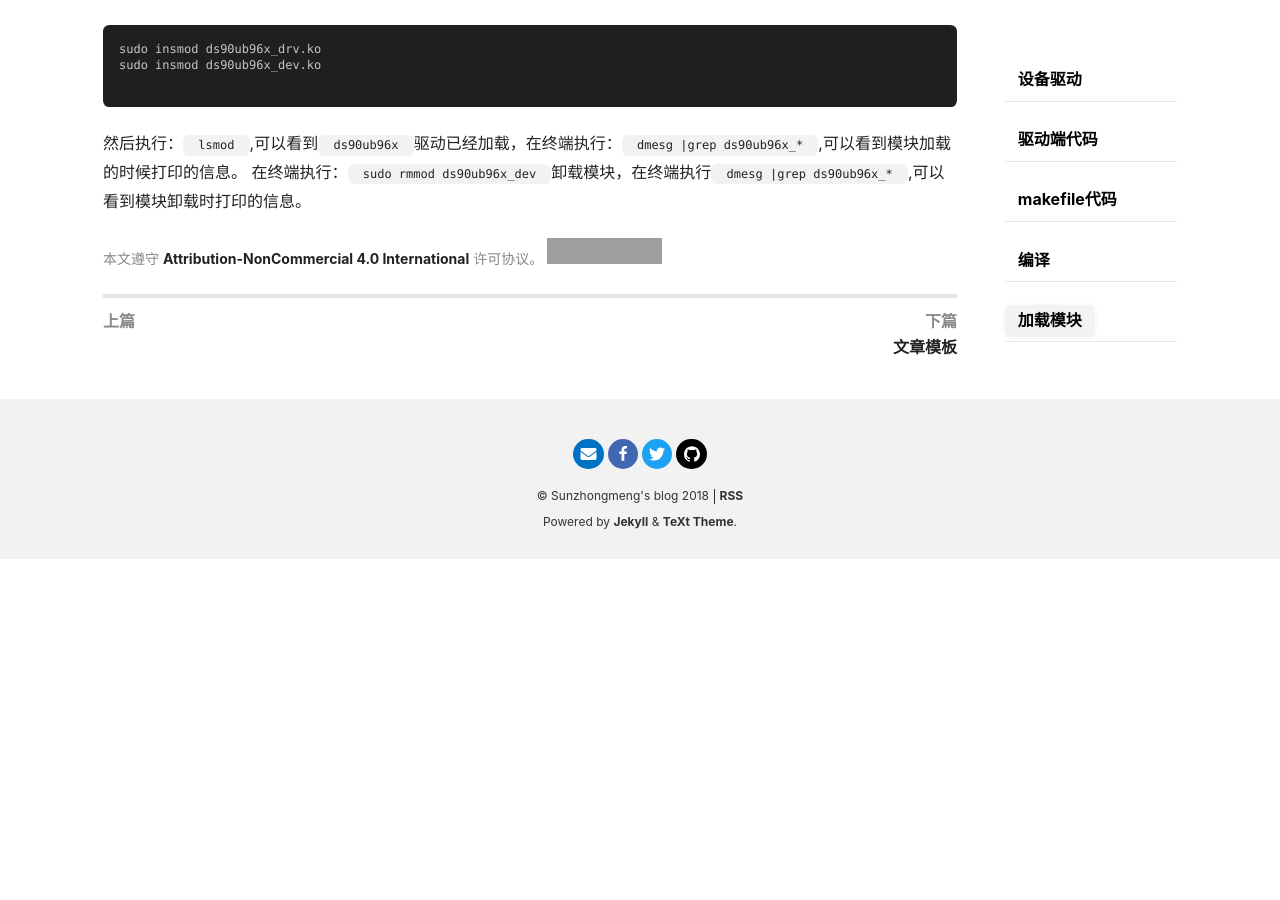
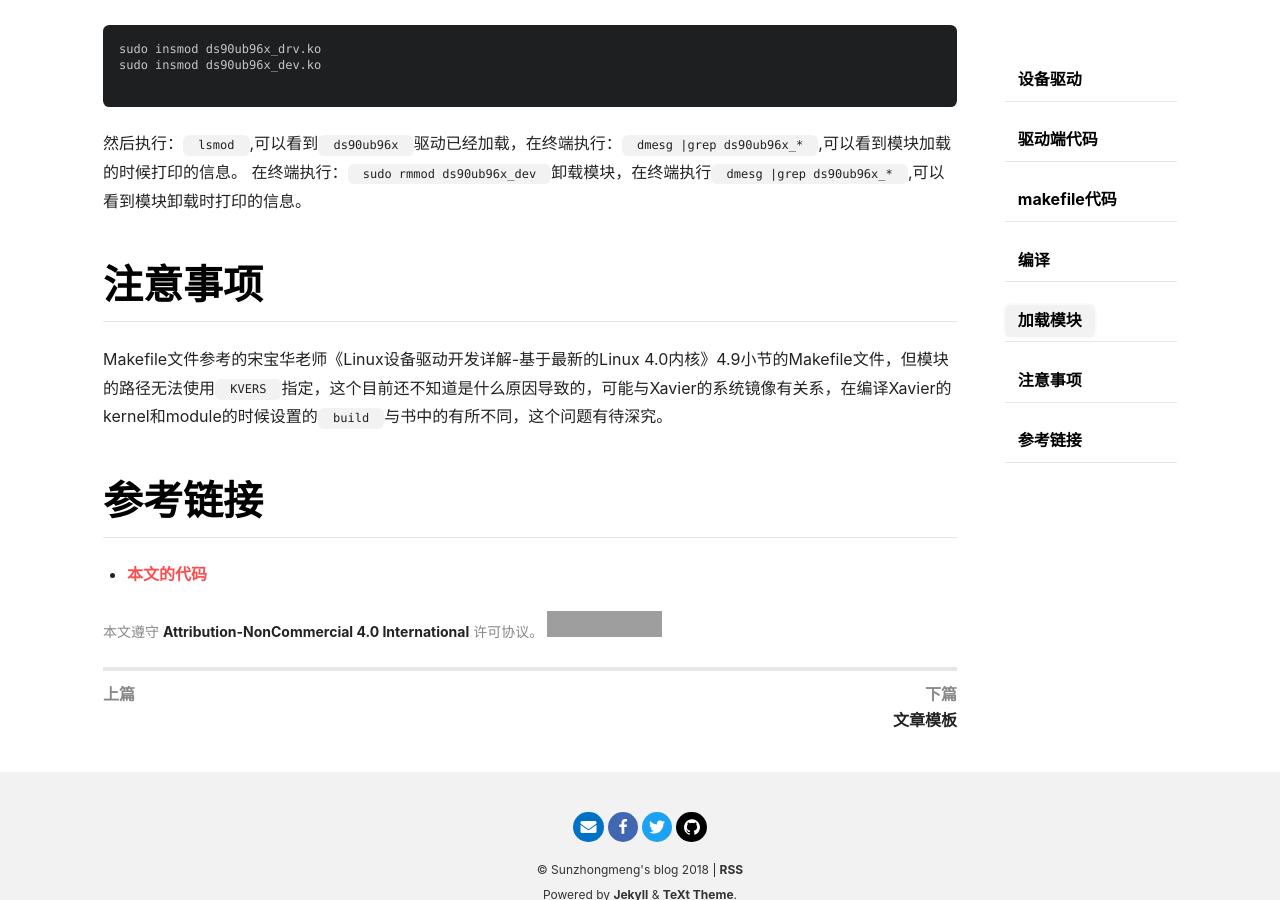
Before and after one commit to releung/sunzhongmeng.github.io, a Jekyll site: the page built from _posts/2019-05-06-first-i2c-driver-on-xavier.md, in a window 1280 px wide and 900 px high, scrolled down 2736 px. Built offline with Jekyll 4.4.1, drawn with Linux system fonts in a browser that asks for light colours; nearby versions of some CDN libraries; comment, search, counter and statistics services are not loaded; before the commit the page ends 3295 px from its top, so only the background shows below that; some of the changed text lies outside the part shown; grey boxes are pictures that could not be loaded.

Commit message:
change 2019-05-06-first-i2c-driver-on-xavier.md

````diff
--- a/_posts/2019-05-06-first-i2c-driver-on-xavier.md
+++ b/_posts/2019-05-06-first-i2c-driver-on-xavier.md
@@ -37,7 +37,7 @@ static int ds90ub96x_remove(struct i2c_client *client)
 }
 
 
-/* 1. ����/����i2c_driver */
+/* 1.分配/设置 i2c_driver */
 static struct i2c_driver ds90ub96x_driver = {
 		.driver	= {
 					.name	= "ds90ub96x",
@@ -122,3 +122,8 @@ sudo insmod ds90ub96x_dev.ko
 ```
 然后执行：` lsmod `,可以看到` ds90ub96x `驱动已经加载，在终端执行：` dmesg |grep ds90ub96x_* ` ,可以看到模块加载的时候打印的信息。
 在终端执行：` sudo rmmod ds90ub96x_dev ` 卸载模块，在终端执行` dmesg |grep ds90ub96x_* `,可以看到模块卸载时打印的信息。
+
+# 注意事项
+Makefile文件参考的宋宝华老师《Linux设备驱动开发详解-基于最新的Linux 4.0内核》4.9小节的Makefile文件，但模块的路径无法使用` KVERS `指定，这个目前还不知道是什么原因导致的，可能与Xavier的系统镜像有关系，在编译Xavier的kernel和module的时候设置的` build `与书中的有所不同，这个问题有待深究。
+# 参考链接
+* [本文的代码](https://github.com/sunzhongmeng/nvidia-agx-xavier-training/tree/master/1.first-i2c-driver)
````
